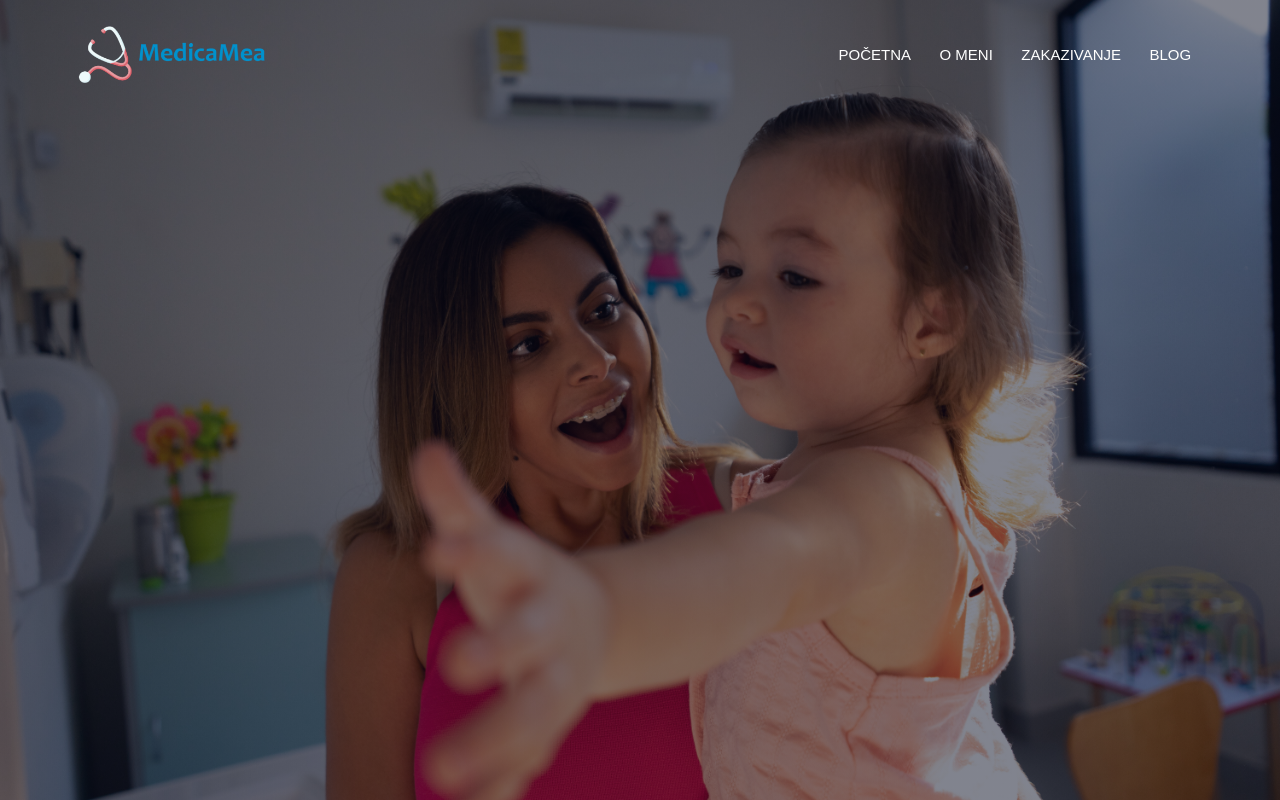
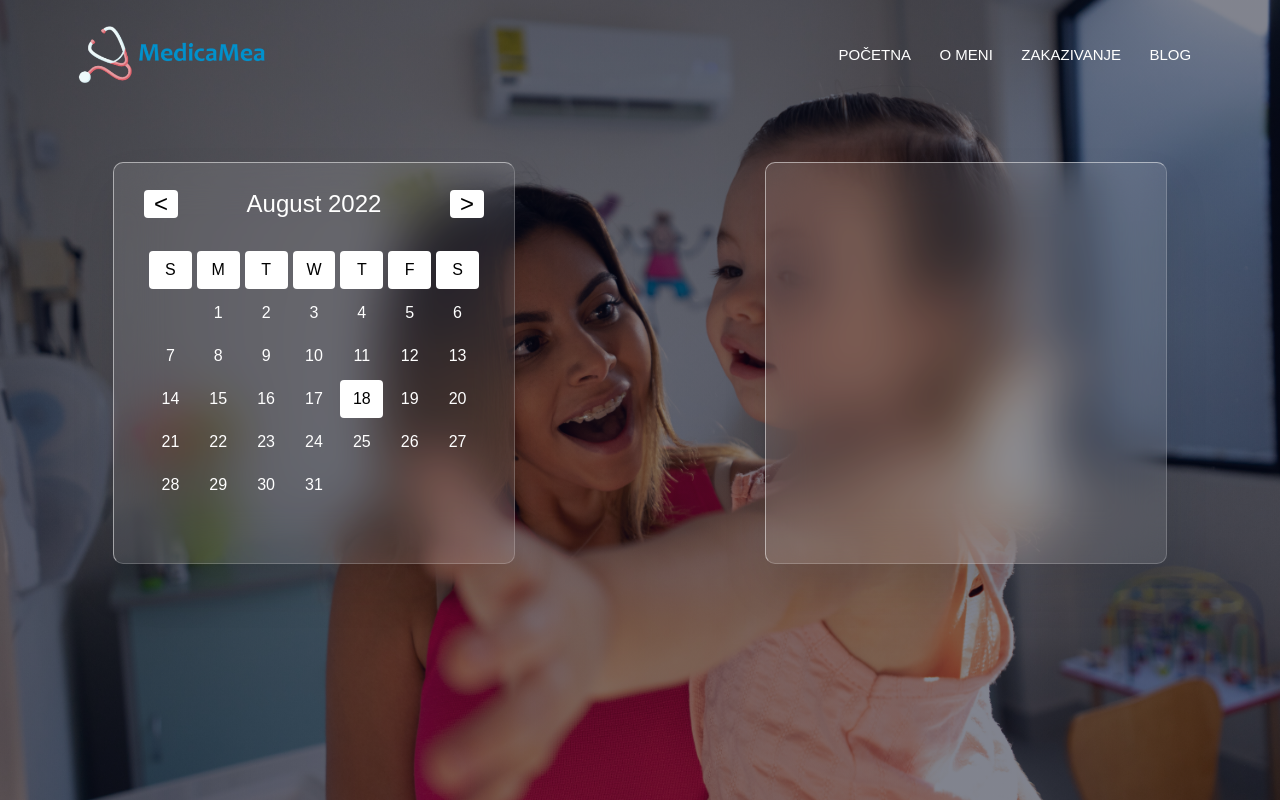
Before and after one commit to Milica1234567/iteh-php, a PHP site: page /zakazivanje.html in a window 1280 px wide. Run offline with PHP 8.4, Linux system fonts and the light colour scheme; some libraries are stand-ins or nearby versions; some web fonts are replaced.

Commit message:
kalendar update

```diff
--- a/dycalendar.css
+++ b/dycalendar.css
@@ -34,6 +34,7 @@
     padding : 10px;
     text-align : center;
     font-family : Arial;
+
 }
 
 .dycalendar-day-container div{
@@ -75,11 +76,11 @@
 
 .dycalendar-month-container .dycalendar-header {
     position : relative;
+    top: 50px;
 }
 
 .dycalendar-month-container .dycalendar-header .dycalendar-prev-next-btn {
     position : absolute;
-    top : 0;
     cursor : pointer;
 }
 
@@ -94,6 +95,7 @@
 .dycalendar-month-container .dycalendar-span-month-year {
     margin : 5px;
     cursor : pointer;
+    position: relative;
 }
 
 .dycalendar-month-container .dycalendar-body table tr td {
@@ -102,7 +104,7 @@
 
 .dycalendar-month-container .dycalendar-today-date,
 .dycalendar-month-container .dycalendar-target-date {
-    background-color: #111;
+    background-color: white;
     color : #fff;
     border-radius: 2px;
 }
--- a/style.css
+++ b/style.css
@@ -681,151 +681,112 @@ hr {
 
 /*---------------------------zakazivanje---------------------------*/
 .header-zakazivanje {
-    height: 50vh;
+    min-height: 100vh;
     width: 100%;
-    background-image: linear-gradient(rgba(4, 9, 30, 0.7), rgba(4, 9, 30, 0.7)), url(images/kalendar.jpg);
+    background-image: linear-gradient(rgba(4, 9, 30, 0.5), rgba(4, 9, 30, 0.5)),
+        url(images/header.jpg);
     background-position: center;
     background-size: cover;
-    text-align: center;
-    color: white;
+    position: relative;
 }
-
-.header-zakazivanje h1 {
-    margin-top: 50px;
-}
-
-.zakazi {
-    display: flex;
-    align-items: center;
-    justify-content: center;
-}
-
-.kalendar {
-    flex-basis: 65%;
-    position: relative;
+.kalendar-forma-box{
     display: flex;
     justify-content: center;
     align-items: center;
-    min-height: 100vh;
-    background: #fff3f3;
-    overflow: hidden;
+    margin-top: 50px;
 }
-
-.kalendar::before {
-    content: '';
-    position: absolute;
-    width: 400px;
-    height: 400px;
-    background: linear-gradient(#ffc107, #e91e63);
-    border-radius: 50%;
-    transform: translate(-250px, -120px);
-}
-
-.kalendar::after {
-    content: '';
-    position: absolute;
-    width: 350px;
-    height: 350px;
-    background: linear-gradient(#2196f3, #31ff38);
-    border-radius: 50%;
-    transform: translate(250px, 150px);
-}
-
-.box {
-    position: relative;
-    z-index: 1000;
-}
-
-.container {
-    position: relative;
+.kalendar{
     width: 400px;
     min-height: 400px;
-    background: rgba(255, 255, 255, 0.4);
-    box-shadow: 0 25px 45px rgba(0, 0, 0, 0.4);
+    background: rgb(255, 255, 255, 0.1);
+    box-shadow: 0 25px 45px rgb(0, 0, 0, 0.1);
     border: 1px solid rgba(255, 255, 255, 0.5);
+    border-right: 1px solid rgba(255, 255, 255, 0.2);
+    border-bottom: 1px solid rgba(255, 255, 255, 0.2);
     backdrop-filter: blur(25px);
     border-radius: 10px;
+    position: relative;
     display: flex;
     justify-content: center;
     align-items: center;
 }
 
-#dycalendar {
+#dycalendar{
     width: 100%;
     padding: 20px;
 }
+#dycalendar table{
+    width: 100%;
 
-#dycalendar table {
-    width: 100%;
-    margin-top: 40px;
     border-spacing: 5px;
 
 }
-
-#dycalendar table tr:nth-child(1) td {
+#dycalendar table tr:nth-child(1) td{
     background: white;
     color: black;
     border-radius: 4px;
     font-weight: 400;
 }
-
-#dycalendar table td {
-    color: white;
+#dycalendar table td{
+    color: #fff;
     padding: 10px;
+    cursor: pointer;
     border-radius: 4px;
 }
-
-#dycalendar table td:hover {
+#dycalendar table td:hover{
     background: white;
     color: black !important;
 }
-
-.dycalendar-month-container .dycalendar-today-date,
-.dycalendar-month-container .dycalendar-target-date {
-    background: white;
+#dycalendar-month-container .dycalendar-today-date, .dycalendar-month-container .dycalendar-target-date{
     color: black !important;
 }
-
-.dycalendar-month-container .dycalendar-header .dycalendar-prev-next-btn.prev-btn {
+#dycalendar-month-container .dycalendar-header, .dycalendar-prev-next-btn.prev-btn{
     background: white;
     color: black;
-    width: 44px;
-    height: 38px;
+    width: 34px;
+    height: 28px;
     left: 4px;
+    border-radius: 4px;
     display: flex;
     justify-content: center;
     align-items: center;
     font-size: 24px;
 }
-
-.dycalendar-month-container .dycalendar-header .dycalendar-prev-next-btn.next-btn {
+#dycalendar-month-container .dycalendar-header, .dycalendar-prev-next-btn.next-btn{
     background: white;
     color: black;
-    width: 44px;
-    height: 38px;
+    width: 34px;
+    height: 28px;
     right: 4px;
+    border-radius: 4px;
     display: flex;
     justify-content: center;
     align-items: center;
     font-size: 24px;
 }
-
-.dycalendar-month-container .dycalendar-span-month-year {
-
+.dycalendar-month-container .dycalendar-span-month-year{
     color: white;
-    font-size: 24px;
+    font-size: 1.5em;
     font-weight: 400;
 }
+.forma-zakazi{
 
+    margin-left: 250px;
+    width: 400px;
+    min-height: 400px;
+    background: rgb(255, 255, 255, 0.1);
+    box-shadow: 0 25px 45px rgb(0, 0, 0, 0.1);
+    border: 1px solid rgba(255, 255, 255, 0.5);
+    border-right: 1px solid rgba(255, 255, 255, 0.2);
+    border-bottom: 1px solid rgba(255, 255, 255, 0.2);
+    backdrop-filter: blur(25px);
+    border-radius: 10px;
+    position: relative;
+    display: flex;
+    justify-content: center;
+    align-items: center;
 
-
-@media(max-width:700px) {
-    .zakazi {
-        flex-direction: column;
 }
-}
-
-
 
 /*--------------------------login---------------------------*/
 .header-login {
@@ -847,7 +808,7 @@ hr {
     height: 480px;
     position: relative;
     margin: 3% auto;
-    background: rgba(255, 255, 255, 0.389);
+    background: rgba(255, 255, 255, 0.4);
     box-shadow: 0 25px 45px rgba(0, 0, 0, 0.1);
     border: 1px solid rgba(255, 255, 255, 0.5);
     backdrop-filter: blur(25px);
@@ -947,7 +908,8 @@ span {
         margin: 15% auto;
 
     }
-.input-polja{
+
+    .input-polja {
         width: 200px;
     }
 
--- a/zakazivanje.html
+++ b/zakazivanje.html
@@ -6,13 +6,14 @@
     <meta name="viewport" content="width=device-width, initial-scale=1.0">
     <title>MedicaMea</title>
     <link rel="stylesheet" href="style.css">
+    <link rel="stylesheet" href="dycalendar.css">
     <link rel="preconnect" href="https://fonts.googleapis.com">
 <link rel="preconnect" href="https://fonts.gstatic.com" crossorigin>
 <link href="https://fonts.googleapis.com/css2?family=PT+Serif&family=Roboto:ital,wght@0,300;0,400;1,100;1,300&family=Square+Peg&display=swap" rel="stylesheet">
 <script src="https://kit.fontawesome.com/4e1f20daf1.js" crossorigin="anonymous"></script>
 </head>
 <body>
-    <section class="header-login">
+    <section class="header-zakazivanje">
         <nav>
             <a href="zakazivanje.html"><img class="logo" src="images/logo34.png" alt=""></a>
 
@@ -27,6 +28,16 @@
             </div>
             <i class="fa solid fa-bars" onclick="showMenu()"></i>
         </nav>
+        <div class="kalendar-forma-box">
+            <div class="kalendar">
+                <div id="dycalendar"></div>
+            </div>
+
+
+            <div class="forma-zakazi">
+
+            </div>
+        </div>
 
     </section>
 
@@ -44,6 +55,19 @@
             navLinks.style.right='-200px'
         }
     </script>
+       <script src="dycalendar.js"></script>
+       <script>
+           dycalendar.draw({
+               target: '#dycalendar',
+               type: 'month',
+               dayformat: 'full',
+               monthformat: 'full',
+               highlighttargetdate: true,
+               prevnextbutton: 'show',
+
+           })
+       </script>
+
 
 </body>
 </html>
```
Lines whose indentation alone changed are shown as unchanged.
